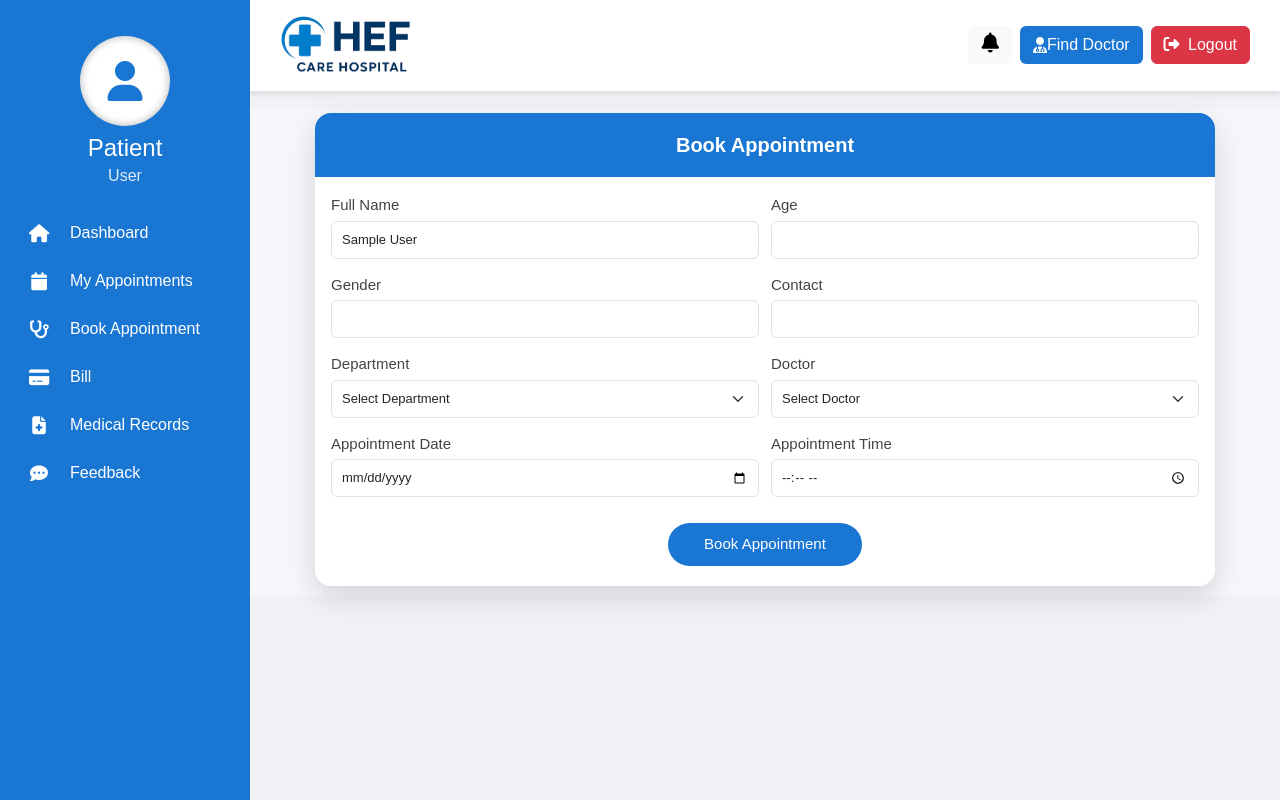
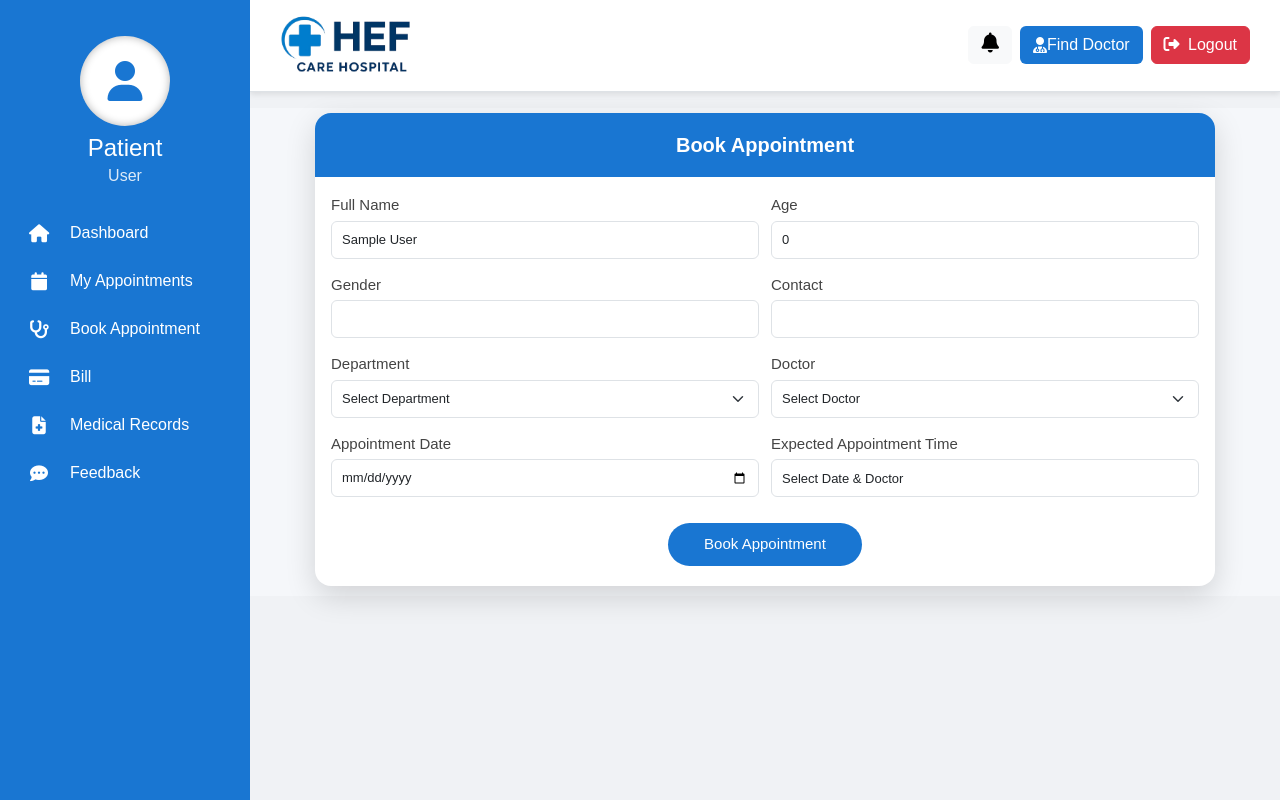
Before and after one commit to fatimaabdulhayyi-bit/HMS, a Django app: page /appointment-form/ in a window 1280 px wide. Run offline with Django 5.2, Linux system fonts and the light colour scheme; the visitor is signed in with stand-in values (Sample User, id 1); data that the repository does not hold is empty.

Commit message:
Updated signup and appointment booking logic

```diff
--- a/hospital/templates/hospital/patient/appointment-form.html
+++ b/hospital/templates/hospital/patient/appointment-form.html
@@ -1,4 +1,3 @@
-
 {% extends 'hospital/patient/base_patient.html' %}
 {% load static %}
 {% block title %}Book Appointment{% endblock %}
@@ -8,11 +7,11 @@
         {{ message }}
     </div>
 {% endfor %}
+
 <div class="page-wrapper">
   <div class="appointment-card">
-    <!-- Heading -->
     <h2 class="card-heading">Book Appointment</h2>
-    <!-- Card Body -->
+
     <div class="card-body">
       <form method="POST" class="patient-form">
         {% csrf_token %}
@@ -30,10 +29,12 @@
             <label class="form-label">Gender</label>
             <input type="text" name="gender" class="form-control" value="{{ patient.gender }}" readonly>
           </div>
+
           <div class="col-md-6">
             <label class="form-label">Contact</label>
             <input type="text" name="contact" class="form-control" value="{{ patient.phone }}" readonly>
           </div>
+
           <div class="col-md-6">
             <label class="form-label">Department</label>
             <select name="department" id="id_department" class="form-select" required>
@@ -43,23 +44,29 @@
                 {% endfor %}
             </select>
           </div>
+
           <div class="col-md-6">
             <label class="form-label">Doctor</label>
             <select name="doctor" id="id_doctor" class="form-select" required>
                 <option value="">Select Doctor</option>
             </select>
           </div>
+
           <div class="col-md-6">
             <label class="form-label">Appointment Date</label>
-  <input type="date" name="appointment_date" class="form-control" required>
+            <input type="date" name="appointment_date" id="id_date" class="form-control" required>
           </div>
+
           <div class="col-md-6">
-  <label class="form-label">Appointment Time</label>
-  <input type="time" name="appointment_time" class="form-control" required>
+            <label class="form-label">Expected Appointment Time</label>
+            <div id="time-info-box" class="form-control bg-light" style="display:none; color: #055160; border: 1px solid #b6effb;">
+                <i class="fa fa-clock"></i> <span id="display_time">Calculating...</span>
+            </div>
+            <input type="text" id="time_placeholder" class="form-control" value="Select Date & Doctor" readonly>
           </div>
 
         </div>
-        <!-- Submit Button -->
+
         <div class="text-center">
           <button type="submit" class="btn-submit">Book Appointment</button>
         </div>
@@ -67,8 +74,10 @@
     </div>
   </div>
 </div>
+
 <script src="https://code.jquery.com/jquery-3.6.0.min.js"></script>
 <script>
+    // 1. Original AJAX for loading doctors
     $("#id_department").change(function () {
         const url = "{% url 'ajax_load_doctors' %}";
         const deptId = $(this).val();
@@ -82,12 +91,39 @@
                     html_data += `<option value="${doc.id}">${doc.user__fullname}</option>`;
                 });
                 $("#id_doctor").html(html_data);
+                $("#time-info-box").hide();
+                $("#time_placeholder").show();
             }
         });
     });
+
+    // 2. AJAX for estimating time
+    $("#id_doctor, #id_date").change(function () {
+        const docId = $("#id_doctor").val();
+        const dateVal = $("#id_date").val();
+
+        if (docId && dateVal) {
+            $.ajax({
+                url: "{% url 'get_estimated_time' %}",
+                data: { 'doctor_id': docId, 'date': dateVal },
+                success: function (data) {
+                    if(data.success) {
+                        $("#time_placeholder").hide();
+                        $("#time-info-box").fadeIn();
+                        $("#display_time").text(data.estimated_time);
+                    } else {
+                        $("#time-info-box").hide();
+                        $("#time_placeholder").show().val("No schedule found for this day");
+                    }
+                }
+            });
+        }
+    });
+
+    // Original logic to disable past dates
     document.addEventListener("DOMContentLoaded", function () {
         let today = new Date().toISOString().split('T')[0];
-        document.querySelector('input[name="appointment_date"]').setAttribute('min', today);
+        document.getElementById('id_date').setAttribute('min', today);
     });
 </script>
 {% endblock %}
--- a/hospital/urls.py
+++ b/hospital/urls.py
@@ -41,6 +41,8 @@ urlpatterns = [
     path('cancel-appointment/<int:pk>/', views.cancel_appointment, name='cancel_appointment'),
     path('appointment-form/', views.appointment_form, name='appointment_form'),
     path('ajax/load-doctors/', views.ajax_load_doctors, name='ajax_load_doctors'),
+    path('ajax/get-estimated-time/', views.get_estimated_time, name='get_estimated_time'),
+    path('get-live-update/', views.get_live_update, name='get_live_update'),
     path('bill/', views.bill, name='bill'),
     path('feedback/', views.feedback, name='feedback'),
     path('medical-records/', views.medical_records, name='medical_records'),
--- a/hospital/views.py
+++ b/hospital/views.py
@@ -4,9 +4,8 @@ from django.contrib.auth import authenticate, login as auth_login, logout
 from django.contrib import messages
 from django.http import JsonResponse
 from django.db.models import Max
-from datetime import date
-from datetime import datetime
-from django.db import transaction # Isay top par add karein
+from datetime import date,datetime,timedelta
+from django.db import transaction
 
 def signup(request):
     if request.method == "POST":
@@ -17,22 +16,38 @@ def signup(request):
         confirm_password = request.POST.get('confirm_password')
 
         if password != confirm_password:
-            return render(request, 'hospital/forms/sign_up.html', {'error': 'Passwords do not match'})
+            return render(request, 'hospital/forms/sign_up.html',
+                          {'error': 'Passwords do not match'})
 
-        if role == "admin":
-            # Admin signup form me nahi hai, backend-only
-            return render(request, 'hospital/forms/sign_up.html', {'error': 'Admin cannot signup here.'})
+        # Check if user already exists
+        user = UserAccount.objects.filter(email=email).first()
+        if user:
 
-        # Check if user exists
-        user_exists = UserAccount.objects.filter(email=email).first()
-        if user_exists:
-            if user_exists.role == 'patient':
-                # Patient already exists → redirect to patient registration (profile completion)
-                return redirect('login')
-            else:
-                return render(request, 'hospital/forms/sign_up.html', {'error': 'User with this email already exists.'})
+            # Check doctor registration
+            if user.role == "doctor":
+                doctor_exists = Doctors.objects.filter(user=user).exists()
 
-        # Create user
+                if not doctor_exists:
+                    auth_login(request, user)
+                    return redirect('doctorreg')
+                else:
+                    messages.success(request, "User already exist. Please login")
+                    return redirect('login')
+
+            # Check patient registration
+            if user.role == "patient":
+                patient_exists = Patients.objects.filter(user=user).exists()
+
+                if not patient_exists:
+                    auth_login(request, user)
+                    return redirect('patientreg')
+                else:
+                    messages.success(request, "User already exist. Please login")
+                    return redirect('login')
+
+            return redirect('login')
+
+        # Create new user
         user = UserAccount.objects.create_user(
             email=email,
             fullname=fullname,
@@ -40,15 +55,14 @@ def signup(request):
             password=password
         )
 
-        auth_login(request, user, backend='django.contrib.auth.backends.ModelBackend')
+        auth_login(request, user)
 
-        if role == 'doctor':
+        if role == "doctor":
             user.is_approved = False
             user.save()
             return redirect('doctorreg')
 
-        user.save()
-        return redirect('patientreg')  # New patient → go to registration page
+        return redirect('patientreg')
 
     return render(request, 'hospital/forms/sign_up.html')
 
@@ -76,20 +90,35 @@ def login(request):
         user = authenticate(request, email=email, password=password)
 
         if user is not None:
-            if user.role == 'doctor' and not user.is_approved:
-                return render(request, 'hospital/pending_approval.html',
-                              {'error': 'Your account is pending admin approval.'})
+            # 1. Pehle user ko login karwa dein taake session mil jaye
+            auth_login(request, user)
 
-            auth_login(request, user)  # Login the user
+            if user.role == 'doctor':
+                doctor_exists = Doctors.objects.filter(user=user).exists()
 
-            if user.is_superadmin:
-                return redirect('/admin/')
+                if not doctor_exists:
+                    return redirect('doctorreg')
 
-            # 2. Frontend Admin (Normal Admin)
+                if not user.is_approved:
+                    messages.warning(request, "Please wait for admin approval.")
+                    return redirect('login')
+
+                return redirect('doctor_dashboard')
+
+            elif user.role == 'patient':
+                patient_exists = Patients.objects.filter(user=user).exists()
+                if not patient_exists:
+                    return redirect('patientreg')
+                return redirect('patient_dashboard')
+
+            # 3. Admin / Superadmin logic
+            elif user.is_superadmin:
+                messages.warning(request, "You have no access to this page.")
+                return redirect('/login/')
+
             elif user.role == 'admin' and user.is_admin:
                 return redirect('admin_dashboard')
-            elif user.role == 'doctor':
-                return redirect('doctor_dashboard')
+
             else:
                 return redirect('patient_dashboard')
         else:
@@ -916,22 +945,35 @@ def my_appointments(request):
     appointment_date__gt=date.today()
     ).exclude(status='Cancelled').order_by('appointment_date', 'appointment_time')
 
+    checked_patients = Appointment.objects.filter(
+        doctor=doctor,
+        status__in=['Completed', 'Cancelled', 'Billed']
+    ).order_by('-appointment_date', '-appointment_time')
+
     current_serving_appt = today_all.filter(status='Serving').first()
     current_token = current_serving_appt.token if current_serving_appt else "0"
 
     context = {
         'today_appointments': today_all,
         'upcoming_appointments': upcoming_appointments,
+        'checked_patients': checked_patients,
         'current_token': current_token,
     }
     return render(request, 'hospital/doctor/my_appointments.html', context)
 
 def next_token(request):
     doctor = get_object_or_404(Doctors, user=request.user)
-    Appointment.objects.filter(doctor=doctor, status='Serving', appointment_date=date.today()).update(status='Completed')
+
+    Appointment.objects.filter(
+        doctor=doctor,
+        status='Serving',
+        appointment_date=date.today()
+    ).update(status='Completed')
 
     next_patient = Appointment.objects.filter(
-        doctor=doctor, status='Pending', appointment_date=date.today()
+        doctor=doctor,
+        status='Pending',
+        appointment_date=date.today()
     ).order_by('token').first()
 
     if next_patient:
@@ -939,7 +981,7 @@ def next_token(request):
         next_patient.save()
         return JsonResponse({'success': True, 'next_token': next_patient.token})
 
-    return JsonResponse({'success': False, 'message': 'No more pending patients.'})
+    return JsonResponse({'success': False, 'message': 'No more pending patients for today.'})
 
 def profiledoc(request):
 
@@ -991,44 +1033,73 @@ def patient_dashboard(request):
     return render(request, 'hospital/patient/patient_dashboard.html')
 
 def appointments(request):
-    # 1. Logged-in user ki patient profile fetch karein
-    # Related name 'patient_profile' models.py mein defined hai
     try:
-        profile = request.user.patient_profile
+        profile = Patients.objects.get(user=request.user)
     except Patients.DoesNotExist:
-        messages.error(request, "Patient profile not found. Please complete your profile.")
-        return redirect('home')
+        return redirect('signup')
 
-    # 2. Filter mein 'profile' pass karein na ke 'request.user'
     all_appointments = Appointment.objects.filter(patient_user=profile).order_by('-created_at')
-
-    # Baaki logic same rahega
     latest_active = all_appointments.filter(status__in=['Pending', 'Serving']).first()
 
-    for appt in all_appointments:
-        # Check current serving token for this doctor today
-        serving_appt = Appointment.objects.filter(
-            doctor=appt.doctor,
-            appointment_date=appt.appointment_date,
+    if latest_active:
+        # 1. Get Current Serving Token
+        serving_now = Appointment.objects.filter(
+            doctor=latest_active.doctor,
+            appointment_date=date.today(),
             status='Serving'
         ).first()
 
-        appt.current_serving = serving_appt.token if serving_appt else 0
+        current_val = serving_now.token if serving_now else 0
+        if current_val == 0:
+            last_completed = Appointment.objects.filter(
+                doctor=latest_active.doctor,
+                appointment_date=date.today(),
+                status='Completed'
+            ).order_by('-token').first()
+            current_val = last_completed.token if last_completed else 0
 
-        # Wait Time logic
-        if appt.status == 'Pending' and appt.token > appt.current_serving:
-            cancelled_ahead = Appointment.objects.filter(
-                doctor=appt.doctor,
-                appointment_date=appt.appointment_date,
-                status='Cancelled',
-                token__lt=appt.token,
-                token__gt=appt.current_serving
+        latest_active.current_serving = current_val
+
+        # 2. Progress Calculation
+        progress = 0
+        if latest_active.token > 0:
+            progress = (current_val / latest_active.token) * 100
+            if progress > 100: progress = 100
+        latest_active.progress_val = round(progress, 2)
+
+        # 3. Smart Wait Time & Alert Logic
+        show_alert = False
+        if latest_active.status == 'Pending':
+            # Token logic
+            people_ahead = Appointment.objects.filter(
+                doctor=latest_active.doctor,
+                appointment_date=latest_active.appointment_date,
+                status='Pending',
+                token__lt=latest_active.token,
+                token__gt=current_val
             ).count()
+            token_wait = (people_ahead + 1) * 10
 
-            actual_position = (appt.token - appt.current_serving) - cancelled_ahead
-            appt.wait_time = max(0, actual_position * 10)
+            # Clock logic
+            now = datetime.now()
+            appt_dt = datetime.combine(date.today(), latest_active.appointment_time)
+            mins_left = int((appt_dt - now).total_seconds() / 60)
+
+            # Assign wait time
+            if 0 < mins_left < token_wait:
+                latest_active.wait_time = mins_left
+            elif mins_left <= 0:
+                latest_active.wait_time = 2
+            else:
+                latest_active.wait_time = token_wait
+
+            # Show Alert if 3 or fewer tokens away
+            if 0 < (latest_active.token - current_val) <= 3:
+                show_alert = True
         else:
-            appt.wait_time = 0
+            latest_active.wait_time = 0
+
+        latest_active.show_alert = show_alert
 
     context = {
         'patient_appointments': all_appointments,
@@ -1036,9 +1107,72 @@ def appointments(request):
     }
     return render(request, 'hospital/patient/appointments.html', context)
 
+def get_live_update(request, appt_id):
+    appointment = get_object_or_404(Appointment, id=appt_id)
+
+    serving_now = Appointment.objects.filter(
+        doctor=appointment.doctor,
+        appointment_date=date.today(),
+        status='Serving'
+    ).first()
+
+    current_val = serving_now.token if serving_now else 0
+    if current_val == 0:
+        last_done = Appointment.objects.filter(
+            doctor=appointment.doctor,
+            appointment_date=date.today(),
+            status='Completed'
+        ).order_by('-token').first()
+        current_val = last_done.token if last_done else 0
+
+    # Live Update Logic
+    show_alert = False
+    wait_time = 0
+    if appointment.status == 'Pending':
+        # Wait time
+        people_ahead = Appointment.objects.filter(
+            doctor=appointment.doctor,
+            appointment_date=appointment.appointment_date,
+            status='Pending',
+            token__lt=appointment.token,
+            token__gt=current_val
+        ).count()
+        token_wait = (people_ahead + 1) * 10
+
+        now = datetime.now()
+        appt_dt = datetime.combine(date.today(), appointment.appointment_time)
+        mins_left = int((appt_dt - now).total_seconds() / 60)
+        wait_time = mins_left if 0 < mins_left < token_wait else token_wait
+        if mins_left <= 0: wait_time = 2
+
+        # Alert
+        if 0 < (appointment.token - current_val) <= 3:
+            show_alert = True
+
+    progress = 0
+    if appointment.token > 0:
+        progress = (current_val / appointment.token) * 100
+        if progress > 100: progress = 100
+
+    return JsonResponse({
+        'current_serving': current_val,
+        'wait_time': wait_time,
+        'status': appointment.status,
+        'progress': round(progress, 2),
+        'show_alert': show_alert
+    })
+
 def cancel_appointment(request, pk):
-    # Sirf wahi appointment nikaalna jo is user ki ho aur abhi 'Pending' ho
-    appointment = get_object_or_404(Appointment, id=pk, patient_user=request.user)
+    # 1. Pehle login user ki Patient Profile nikalen
+    try:
+        # Agar aapne model mein related_name='patient_profile' rakha hai
+        patient_profile = request.user.patient_profile
+    except:
+        # Alternate tareeqa agar related_name nahi hai
+        patient_profile = get_object_or_404(Patients, user=request.user)
+
+    # 2. Ab 'patient_user' mein patient_profile pass karein (request.user nahi)
+    appointment = get_object_or_404(Appointment, id=pk, patient_user=patient_profile)
 
     if appointment.status == 'Pending':
         appointment.status = 'Cancelled'
@@ -1050,39 +1184,37 @@ def cancel_appointment(request, pk):
     return redirect('appointments')
 
 def appointment_form(request):
-    # 1. Logged-in patient ki profile fetch karein
+    # 1. Profile aur Age Fetching
     patient_profile = Patients.objects.filter(user=request.user).first()
-
-    # Age calculate karne ka logic (agar dob mojood hai)
-    age = ""
+    age = 0
     if patient_profile and patient_profile.dob:
         today = date.today()
-        dob = patient_profile.dob
-        age = today.year - dob.year - ((today.month, today.day) < (dob.month, dob.day))
+        age = today.year - patient_profile.dob.year - ((today.month, today.day) < (patient_profile.dob.month, patient_profile.dob.day))
 
     if request.method == "POST":
         doc_id = request.POST.get('doctor')
+        dept_id = request.POST.get('department')
         app_date_str = request.POST.get('appointment_date')
-        app_time_str = request.POST.get('appointment_time')
 
-        # Date validation logic
-        app_date_obj = datetime.strptime(app_date_str, '%Y-%m-%d')
+        # Date Validation
+        app_date_obj = datetime.strptime(app_date_str, '%Y-%m-%d').date()
         day_name = app_date_obj.strftime('%A')
 
-        schedule = DoctorSchedule.objects.filter(
-            doctor_id=doc_id,
-            day=day_name,
-            is_available=True
-        ).first()
+        # Schedule Fetching
+        schedule = DoctorSchedule.objects.filter(doctor_id=doc_id, day=day_name, is_available=True).first()
 
         if not schedule:
             messages.error(request, f"Doctor is not available on {day_name}.")
             return redirect('appointment_form')
 
-        # Time Validation
-        selected_time = datetime.strptime(app_time_str, '%H:%M').time()
-        if not (schedule.start_time <= selected_time <= schedule.end_time):
-            messages.error(request, f"Doctor is only available from {schedule.start_time} to {schedule.end_time}.")
+        # --- SMART TIME & SLOT VALIDATION ---
+        start_dt = datetime.combine(date.today(), schedule.start_time)
+        end_dt = datetime.combine(date.today(), schedule.end_time)
+        now = datetime.now()
+
+        # Check A: Agar shift khatam ho chuki hai (For Today)
+        if app_date_obj == date.today() and now >= end_dt:
+            messages.error(request, f"Doctor's shift for today has already ended at {schedule.end_time.strftime('%I:%M %p')}.")
             return redirect('appointment_form')
 
         # Token Generation
@@ -1090,23 +1222,37 @@ def appointment_form(request):
             doctor_id=doc_id,
             appointment_date=app_date_str
         ).aggregate(Max('token'))['token__max'] or 0
-
         new_token = last_token + 1
 
-        # Appointment Create (Data automatically profile se le rahe hain)
+        # Time Calculation (Base: 10 mins per patient)
+        calculated_dt = start_dt + timedelta(minutes=last_token * 10)
+
+        #Past Time Conflict Fix
+        if app_date_obj == date.today() and calculated_dt < now:
+            calculated_dt = now + timedelta(minutes=5)
+
+        # STRICT SHIFT LIMIT
+        if calculated_dt > end_dt:
+            messages.error(request, f"Sorry, all slots are full! Doctor's shift ends at {schedule.end_time.strftime('%I:%M %p')}.")
+            return redirect('appointment_form')
+
+        final_time = calculated_dt.time()
+
+        # 3. Create Appointment
         Appointment.objects.create(
             patient_user=patient_profile,
-            fullname=request.user.fullname, # User account se naam
-            age=age,                        # Calculated age
-            gender=patient_profile.gender,  # Profile se gender
-            contact=patient_profile.phone,  # Profile se phone
-            department_id=request.POST.get('department'),
+            fullname=request.user.fullname,
+            age=age,
+            gender=patient_profile.gender,
+            contact=patient_profile.phone,
+            department_id=dept_id,
             doctor_id=doc_id,
             appointment_date=app_date_str,
-            appointment_time=app_time_str,
+            appointment_time=final_time,
             token=new_token
         )
-        messages.success(request, f"Appointment booked! Your Token is #{new_token}")
+
+        messages.success(request, f"Appointment Booked! Token: #{new_token} | Time: {final_time.strftime('%I:%M %p')}")
         return redirect('appointments')
 
     depts = Departments.objects.filter(status=True)
@@ -1116,6 +1262,44 @@ def appointment_form(request):
         'calculated_age': age
     }
     return render(request, 'hospital/patient/appointment-form.html', context)
+
+def get_estimated_time(request):
+    doc_id = request.GET.get('doctor_id')
+    date_str = request.GET.get('date')
+
+    if doc_id and date_str:
+        try:
+            app_date_obj = datetime.strptime(date_str, '%Y-%m-%d').date()
+            day_name = app_date_obj.strftime('%A')
+            schedule = DoctorSchedule.objects.filter(doctor_id=doc_id, day=day_name).first()
+
+            if schedule:
+                now = datetime.now()
+                end_dt = datetime.combine(date.today(), schedule.end_time)
+
+                # 1. Shift Check
+                if app_date_obj == date.today() and now >= end_dt:
+                    return JsonResponse({'success': False, 'message': 'Doctor\'s shift has ended for today.'})
+
+                # 2. Time Calculation
+                last_token = Appointment.objects.filter(doctor_id=doc_id, appointment_date=date_str).count()
+                start_dt = datetime.combine(date.today(), schedule.start_time)
+                calculated_dt = start_dt + timedelta(minutes=last_token * 10)
+
+                if app_date_obj == date.today() and calculated_dt < now:
+                    calculated_dt = now + timedelta(minutes=5)
+
+                # 3. Final Slot Check
+                if calculated_dt > end_dt:
+                    return JsonResponse({'success': False, 'message': 'All slots are full for this doctor today.'})
+
+                est_time = calculated_dt.strftime('%I:%M %p')
+                return JsonResponse({'success': True, 'estimated_time': est_time})
+        except Exception as e:
+            return JsonResponse({'success': False, 'message': 'Error calculating time.'})
+
+    return JsonResponse({'success': False})
+
 def ajax_load_doctors(request):
     department_id = request.GET.get('department_id')
     # Sirf approved doctors jo us department ke hain
```
Also changed, not shown: hospital/templates/hospital/doctor/my_appointments.html (+20 -16 lines), hospital/templates/hospital/patient/appointments.html (+55 -13 lines). Lines whose indentation alone changed are shown as unchanged.
